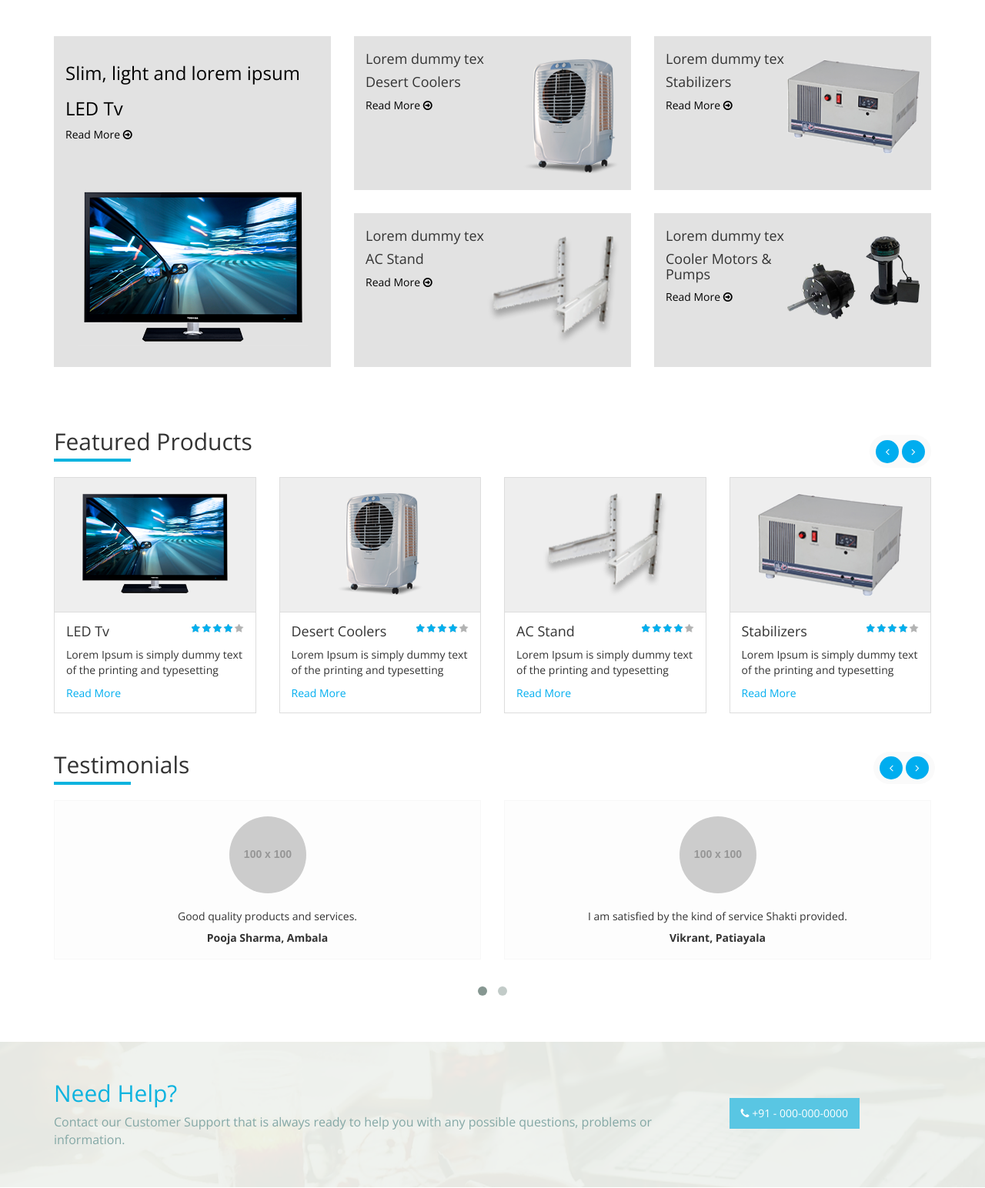
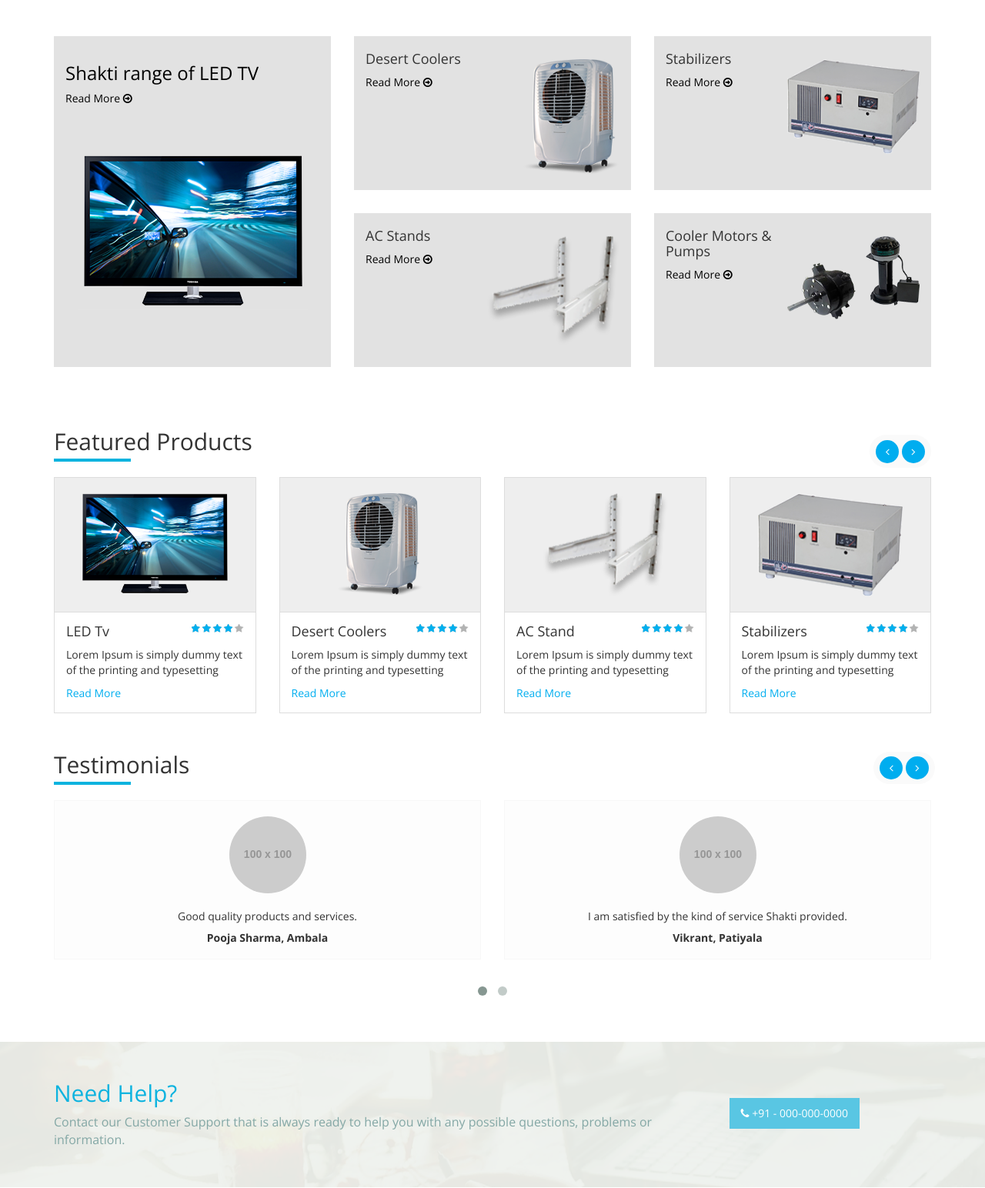
Before and after one commit to rahulmyzone/shakti.github.io, a plain HTML site: page index.html in a window 1280 px wide. Shown: the part 576-2120 px from the top of the page at 77% size. Drawn offline with nearby package versions, Linux system fonts and the light colour scheme; placeholder pictures from the web are drawn by us.

Commit message:
Update index.html
Modified index page contents

```diff
--- a/index.html
+++ b/index.html
@@ -108,37 +108,36 @@
     <div class="row">
       <div class="col-sm-4 big-box">
         <div class="gray-box col-sm-12">
-          <h3> Slim, light and lorem ipsum</h3>
-          <h3>LED Tv</h3>
-          <a href="#" class="read-more">Read More <i class="fa fa-arrow-circle-o-right" aria-hidden="true"></i></a> <img src="img/led2.png" alt="led tv" class="img-responsive"> </div>
+          <h3> Shakti range of LED TV</h3>
+
+          <a href="http://shaktiproducts.co.in/our-products.html" class="read-more">Read More <i class="fa fa-arrow-circle-o-right" aria-hidden="true"></i></a> <img src="img/led2.png" alt="led tv" class="img-responsive"> </div>
       </div>
       <div class="col-sm-8">
         <div class="row">
           <div class="col-sm-6">
             <div class="gray-box col-sm-12"> <span>
-              <h4>Lorem dummy tex</h4>
               <h4>Desert Coolers</h4>
-              <a href="#" class="read-more">Read More <i class="fa fa-arrow-circle-o-right" aria-hidden="true"></i></a> </span> <img src="img/desert-cooler1.png" class="img-responsive pull-right" alt=""> </div>
+
+              <a href="http://shaktiproducts.co.in/our-products.html" class="read-more">Read More <i class="fa fa-arrow-circle-o-right" aria-hidden="true"></i></a> </span> <img src="img/desert-cooler1.png" class="img-responsive pull-right" alt=""> </div>
           </div>
           <div class="col-sm-6">
             <div class="gray-box col-sm-12"> <span>
-              <h4>Lorem dummy tex</h4>
+
               <h4>Stabilizers</h4>
-              <a href="#" class="read-more">Read More <i class="fa fa-arrow-circle-o-right" aria-hidden="true"></i></a> </span> <img src="img/Stabilizers.png" class="img-responsive pull-right" alt=""> </div>
+              <a href="http://shaktiproducts.co.in/our-products.html" class="read-more">Read More <i class="fa fa-arrow-circle-o-right" aria-hidden="true"></i></a> </span> <img src="img/Stabilizers.png" class="img-responsive pull-right" alt=""> </div>
           </div>
         </div>
         <div class="row">
           <div class="col-sm-6">
             <div class="gray-box col-sm-12"> <span>
-              <h4>Lorem dummy tex</h4>
-              <h4>AC Stand</h4>
-              <a href="#" class="read-more">Read More <i class="fa fa-arrow-circle-o-right" aria-hidden="true"></i></a> </span> <img src="img/ac-stand.png" class="img-responsive pull-right" alt=""> </div>
+
+              <h4>AC Stands</h4>
+              <a href="http://shaktiproducts.co.in/our-products.html" class="read-more">Read More <i class="fa fa-arrow-circle-o-right" aria-hidden="true"></i></a> </span> <img src="img/ac-stand.png" class="img-responsive pull-right" alt=""> </div>
           </div>
           <div class="col-sm-6">
             <div class="gray-box col-sm-12"> <span>
-              <h4>Lorem dummy tex</h4>
               <h4>Cooler Motors & Pumps</h4>
-              <a href="#" class="read-more">Read More <i class="fa fa-arrow-circle-o-right" aria-hidden="true"></i></a> </span> <img src="img/cooler-pumps.png" class="img-responsive pull-right" alt=""> </div>
+              <a href="http://shaktiproducts.co.in/our-products.html" class="read-more">Read More <i class="fa fa-arrow-circle-o-right" aria-hidden="true"></i></a> </span> <img src="img/cooler-pumps.png" class="img-responsive pull-right" alt=""> </div>
           </div>
         </div>
       </div>
@@ -303,7 +302,7 @@
             <img class="media-object img-circle img-responsive" src="http://placehold.it/100">
           <p>I am satisfied by the kind of service Shakti provided. </p>
 
-          <h3>Vikrant, Patiayala</h3>
+          <h3>Vikrant, Patiyala</h3>
         </div>
             </div>
             <div class="item">
@@ -379,7 +378,7 @@ problems or information.</p>
 <div class="container">
 <div class="row">
 <div class="col-sm-3">
-<h4 class="text-uppercase">Shakti</h4>
+<h4 class="text-uppercase">Shakti Products</h4>
 <ul class="list-unstyled">
 <li>@: hi@shakti.com</li>
 <li>p: +91 000 000 0000</li>
@@ -390,10 +389,10 @@ problems or information.</p>
 <div class="col-sm-3">
 <h6>Company</h6>
 <ul class="list-unstyled">
-<li><a href="#">Home</a></li>
-<li><a href="#">About Us</a></li>
-<li><a href="#">Pricing</a></li>
-<li><a href="#">Contact Us</a></li>
+<li><a href="http://shaktiproducts.co.in/">Home</a></li>
+<li><a href="http://shaktiproducts.co.in/about.html">About Us</a></li>
+<li><a href="http://shaktiproducts.co.in/our-products.html">Products</a></li>
+<li><a href="http://shaktiproducts.co.in/contact.html">Contact Us</a></li>
 </ul>
 
 </div>
@@ -419,7 +418,7 @@ the cool news</p>
 </div>
 <div class="row copyright">
 <div class="col-sm-4">
-<p>All rights reserved 2015.</p>
+<p>All rights reserved 2016.</p>
 </div>
 <div class="com-sm-8">
 <ul class="list-inline navbar-right">
```
